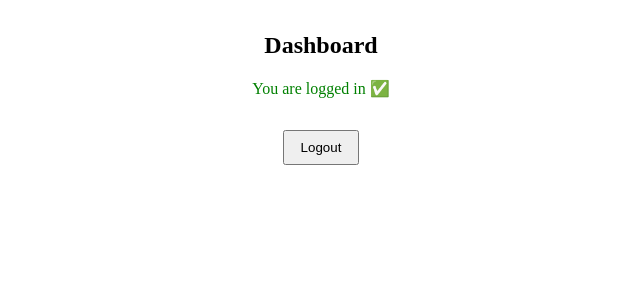
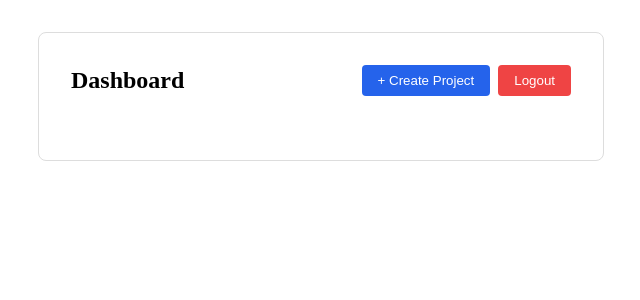
Before and after one commit to sushvenkat/sample-trello-project, a React (Vite) app in the folder client/: page /dashboard in a window 1280 px wide. Shown: the top 300 px of the page, without its empty margins (319-959 px from the left). Built offline with nearby package versions, Linux system fonts and the light colour scheme; sample sign-in values are in the browser's storage.

Commit message:
Partial working Dashboard

```diff
--- a/client/src/App.tsx
+++ b/client/src/App.tsx
@@ -34,7 +34,7 @@ function AppRoutes() {
       <Route path="/signup" element={<Signup />} />
 
       <Route
-        path="/"
+        path="/dashboard"
         element={
           <ProtectedRoute>
             <Dashboard />
--- a/client/src/pages/Dashboard.tsx
+++ b/client/src/pages/Dashboard.tsx
@@ -1,32 +1,227 @@
+import React, { useState } from "react";
 import { useNavigate } from "react-router-dom";
 import { useAuth } from "../auth/AuthContext";
+
+const baseURL = "http://localhost:3000/projects";
 
 export default function Dashboard() {
   const navigate = useNavigate();
   const { isAuthenticated, logout } = useAuth();
 
+  const [showModal, setShowModal] = useState(false);
+  const [projectName, setProjectName] = useState("");
+  const [projectDescription, setProjectDescription] = useState("");
+  const [error, setError] = useState<string | null>(null);
+  const [loading, setLoading] = useState(false);
+
   const handleLogout = () => {
-    logout(); // clears localStorage + updates state
+    logout();
     navigate("/login");
   };
 
+  const handleCreateProjectClick = () => {
+    setShowModal(true);
+  };
+
+  const handleModalClose = () => {
+    setShowModal(false);
+    setProjectName("");
+    setProjectDescription("");
+    setError(null);
+  };
+
+  const handleProjectSubmit = async () => {
+    if (!projectName.trim()) {
+      setError("Project name is required");
+      return;
+    }
+
+    setLoading(true);
+    setError(null);
+
+    try {
+      const response = await fetch(`${baseURL}/create`, {
+        method: "POST",
+        headers: { "Content-Type": "application/json" },
+        body: JSON.stringify({ name: projectName, description: projectDescription }),
+      });
+
+      if (!response.ok) {
+        const data = await response.json();
+        setError(data.error || "Failed to create project");
+        setLoading(false);
+        return;
+      }
+
+      const project = await response.json();
+      console.log("Project created:", project);
+
+      // Close modal and optionally refresh project list
+      handleModalClose();
+      setLoading(false);
+    } catch (err) {
+      console.error(err);
+      setError("Failed to create project");
+      setLoading(false);
+    }
+  };
+
   return (
-    <div style={{ maxWidth: "500px", margin: "2rem auto", textAlign: "center" }}>
-      <h2>Dashboard</h2>
+    <div
+      style={{
+        maxWidth: "500px",
+        margin: "2rem auto",
+        position: "relative",
+        padding: "2rem",
+        border: "1px solid #ddd",
+        borderRadius: "8px",
+      }}
+    >
+      {/* Top bar: Title + Buttons */}
+      <div
+        style={{
+          display: "flex",
+          justifyContent: "space-between",
+          alignItems: "center",
+          marginBottom: "2rem",
+        }}
+      >
+        <h2 style={{ margin: 0 }}>Dashboard</h2>
 
-      {isAuthenticated ? (
-        <>
-          <p style={{ color: "green" }}>You are logged in ✅</p>
+        {isAuthenticated && (
+          <div style={{ display: "flex", gap: "0.5rem" }}>
+            <button
+              onClick={handleCreateProjectClick}
+              style={{
+                padding: "0.5rem 1rem",
+                backgroundColor: "#2563eb",
+                color: "white",
+                border: "none",
+                borderRadius: "4px",
+                cursor: "pointer",
+              }}
+            >
+              + Create Project
+            </button>
 
-          <button
-            onClick={handleLogout}
-            style={{ padding: "0.5rem 1rem", marginTop: "1rem" }}
+            <button
+              onClick={handleLogout}
+              style={{
+                padding: "0.5rem 1rem",
+                backgroundColor: "#ef4444",
+                color: "white",
+                border: "none",
+                borderRadius: "4px",
+                cursor: "pointer",
+              }}
+            >
+              Logout
+            </button>
+          </div>
+        )}
+      </div>
+
+      {/* Not Authenticated Message */}
+      {!isAuthenticated && (
+        <p style={{ color: "red", textAlign: "center" }}>Not authenticated</p>
+      )}
+
+      {/* Modal */}
+      {showModal && (
+        <div
+          style={{
+            position: "fixed",
+            top: 0,
+            left: 0,
+            width: "100vw",
+            height: "100vh",
+            backgroundColor: "rgba(0,0,0,0.5)",
+            display: "flex",
+            justifyContent: "center",
+            alignItems: "center",
+            zIndex: 1000,
+          }}
+        >
+          <div
+            style={{
+              backgroundColor: "white",
+              padding: "2rem",
+              borderRadius: "8px",
+              width: "90%",
+              maxWidth: "400px",
+            }}
           >
-            Logout
-          </button>
-        </>
-      ) : (
-        <p style={{ color: "red" }}>Not authenticated</p>
+            <h3 style={{ marginBottom: "1rem" }}>Create Project</h3>
+
+            {error && (
+              <p style={{ color: "red", marginBottom: "1rem" }}>{error}</p>
+            )}
+
+            <div style={{ marginBottom: "1rem" }}>
+              <label>Project Name</label>
+              <input
+                type="text"
+                value={projectName}
+                onChange={(e) => setProjectName(e.target.value)}
+                style={{
+                  width: "100%",
+                  padding: "0.5rem",
+                  marginTop: "0.25rem",
+                  border: "1px solid #ccc",
+                  borderRadius: "4px",
+                }}
+              />
+            </div>
+
+            <div style={{ marginBottom: "1rem" }}>
+              <label>Description</label>
+              <textarea
+                value={projectDescription}
+                onChange={(e) => setProjectDescription(e.target.value)}
+                style={{
+                  width: "100%",
+                  padding: "0.5rem",
+                  marginTop: "0.25rem",
+                  border: "1px solid #ccc",
+                  borderRadius: "4px",
+                }}
+              />
+            </div>
+
+            <div
+              style={{ display: "flex", justifyContent: "flex-end", gap: "0.5rem" }}
+            >
+              <button
+                onClick={handleModalClose}
+                style={{
+                  padding: "0.5rem 1rem",
+                  backgroundColor: "#ccc",
+                  border: "none",
+                  borderRadius: "4px",
+                  cursor: "pointer",
+                }}
+              >
+                Cancel
+              </button>
+
+              <button
+                onClick={handleProjectSubmit}
+                disabled={loading}
+                style={{
+                  padding: "0.5rem 1rem",
+                  backgroundColor: "#2563eb",
+                  color: "white",
+                  border: "none",
+                  borderRadius: "4px",
+                  cursor: loading ? "not-allowed" : "pointer",
+                  opacity: loading ? 0.6 : 1,
+                }}
+              >
+                {loading ? "Creating..." : "Create"}
+              </button>
+            </div>
+          </div>
+        </div>
       )}
     </div>
   );
--- a/client/src/pages/Login.tsx
+++ b/client/src/pages/Login.tsx
@@ -31,13 +31,13 @@ export default function Login() {
         setMessage(`Login failed: ${data.error || "Invalid credentials"}`);
         setMessageColor("red");
       } else {
-        // ✅ store token via context (handles localStorage + state)
+        // store token via context (handles localStorage + state)
         login(data.token!);
 
         setMessage("Login successful!");
         setMessageColor("green");
 
-        // Clear fields
+        // Clear fields after successful login
         setEmail("");
         setPassword("");
 
```
